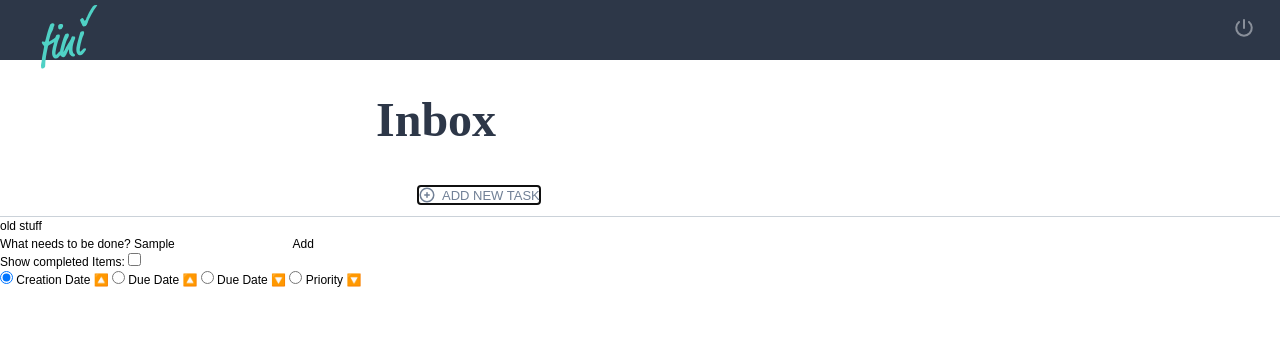
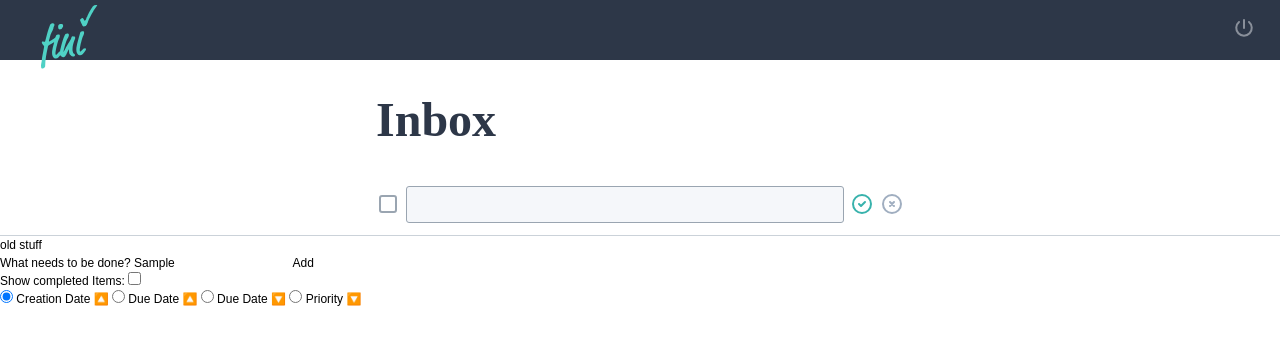
Before and after one commit to martinemmert/svelte-todo-app, a Svelte app: page / in a window 1280 px wide. Both pictures are taken after typing "Sample" into the empty fields and a click on the button "ADD NEW TASK". Shown: the top 344 px of the page. Built offline with nearby package versions, Linux system fonts and the light colour scheme; a web font is replaced by a local one; what @tailwindcss/custom-forms would draw is missing.

Commit message:
feat: replace contenteditable with input field, add create task functionality

```diff
--- a/src/App.svelte
+++ b/src/App.svelte
@@ -34,28 +34,31 @@
   const identityObject = {};
 
   let selectedTask = undefined;
+  let isAddModeEnabled = false;
 
   function handleAction(action) {
     const { type, payload = identityObject } = action;
     const { id, title } = payload;
     console.log({ type, ...payload });
     switch (type) {
+      case "add":
+        isAddModeEnabled = true;
+        break;
       case "toggle":
-        todos.toggle(id);
-        break;
+        return todos.toggle(id);
       case "edit":
         selectedTask = id;
         break;
       case "change":
-        todos.setText(id, title);
         selectedTask = undefined;
-        break;
+        isAddModeEnabled = false;
+        return id === "__NEW_TASK__" ? todos.add(title) : todos.setText(id, title);
       case "cancel":
         selectedTask = undefined;
+        isAddModeEnabled = false;
         break;
       case "delete":
-        if (confirm("Delete Item?")) todos.remove(id);
-        break;
+        return confirm("Delete Item?") && todos.remove(id);
     }
   }
 </script>
@@ -63,7 +66,12 @@
 <main>
   <NavBar />
   <div class="max-w-3xl px-8 mx-auto mt-6 md:mt-12">
-    <TaskList {tasks} {selectedTask} on:action="{event => handleAction(event.detail)}" />
+    <TaskList
+      {tasks}
+      {selectedTask}
+      {isAddModeEnabled}
+      on:action="{event => handleAction(event.detail)}"
+    />
   </div>
   <hr class="mt-4" />
   old stuff
--- a/src/components/TaskListItem/List.svelte
+++ b/src/components/TaskListItem/List.svelte
@@ -7,6 +7,7 @@
 
   export let tasks;
   export let selectedTask = undefined;
+  export let isAddModeEnabled = false;
 
   const dispatch = createEventDispatcher();
   const handleAction = createHandleAction(dispatch);
@@ -64,6 +65,15 @@
         />
       </li>
     {/each}
+    {#if isAddModeEnabled}
+      <li class="mt-4 md:mt-2 first:mt-0">
+        <Task
+          title=""
+          isEditModeEnabled
+          on:action="{event => handleAction(event, { id: '__NEW_TASK__' })}"
+        />
+      </li>
+    {/if}
   </ul>
 {:else}
   <div class="flex flex-col items-center">
@@ -75,7 +85,9 @@
     <h2 class="text-2xl font-bold text-teal-400 float-text font-handwritten">fini ...</h2>
   </div>
 {/if}
-<button class="flex items-center mt-2 text-gray-600 ml-14" on:click="{() => handleAction('add')}">
-  <TablerIcon iconName="circle-plus" class="w-6 h-6" />
-  <span class="relative ml-2 font-sans leading-none uppercase text-small">Add new task</span>
-</button>
+{#if !isAddModeEnabled}
+  <button class="flex items-center mt-2 text-gray-600 ml-14" on:click="{() => handleAction('add')}">
+    <TablerIcon iconName="circle-plus" class="w-6 h-6" />
+    <span class="relative ml-2 font-sans leading-none uppercase text-small">Add new task</span>
+  </button>
+{/if}
--- a/src/components/TaskListItem/Task.svelte
+++ b/src/components/TaskListItem/Task.svelte
@@ -1,6 +1,6 @@
 <script context="module">
   const TF_CLASS_NAMES_DEFAULT =
-    "px-4 py-2 w-full font-serif font-book text-base leading-normal border rounded focus:outline-none transition transition-colors duration-150 ease-out";
+    "block px-4 py-2 w-full font-serif font-book text-base leading-normal border rounded focus:outline-none transition transition-colors duration-150 ease-out";
   const TF_CLASS_NAMES_IDLE = `${TF_CLASS_NAMES_DEFAULT} text-gray-800 cursor-text border-transparent`;
   const TF_CLASS_NAMES_EDITABLE = `${TF_CLASS_NAMES_DEFAULT} text-gray-800 cursor-text bg-gray-100 border-gray-400`;
   const TF_CLASS_NAMES_COMPLETED = `${TF_CLASS_NAMES_DEFAULT} text-gray-500 cursor-default border-transparent line-through`;
@@ -26,23 +26,51 @@
   let textField;
   let options;
 
+  $: textFieldClassName = isEditModeEnabled ? TF_CLASS_NAMES_EDITABLE : TF_CLASS_NAMES_IDLE;
+
   function actionHandler(event) {
     const type = getActionTypeFromEvent(event);
     if (isTaskCompleted) return handleAction(event);
     switch (type) {
       case "cancel":
-      case "clickoutside":
         $value = title;
         return handleAction("cancel");
       case "confirm":
-        return $value !== title && handleAction("change", { title: $value });
+        return (
+          ($value === title && handleAction("cancel")) ||
+          ($value !== title && handleAction("change", { title: $value }))
+        );
       default:
         return handleAction(event);
     }
   }
 
+  function onKeyDown(event) {
+    const { key } = event;
+    if (!isEditModeEnabled) {
+      switch (key) {
+        case "Enter":
+        case "Space":
+        case " ":
+          actionHandler("edit");
+          break;
+      }
+    } else {
+      switch (key) {
+        case "Enter":
+          actionHandler("confirm");
+          break;
+        case "Escape":
+          actionHandler("cancel");
+          break;
+      }
+    }
+  }
+
   afterUpdate(() => {
-    if (isEditModeEnabled && document.activeElement !== textField) textField.focus();
+    if (textField && isEditModeEnabled) {
+      if (document.activeElement !== textField) textField.focus();
+    }
   });
 </script>
 
@@ -78,18 +106,17 @@
   </svg>
   <!-- begin: text field -->
   {#if !isTaskCompleted}
-    <p
+    <input
+      type="text"
       bind:this="{textField}"
-      contenteditable="{isEditModeEnabled}"
+      readonly="{!isEditModeEnabled}"
       use:clickoutside="{{ enabled: isEditModeEnabled, exclude: [options] }}"
-      on:clickoutside="{() => actionHandler('clickoutside')}"
-      use:actionable="{{ type: 'edit', enabled: !isEditModeEnabled }}"
-      on:action="{actionHandler}"
-      on:input="{event => value.set(event.target.textContent)}"
-      class="{isEditModeEnabled ? TF_CLASS_NAMES_EDITABLE : TF_CLASS_NAMES_IDLE}"
-    >
-      {$value}
-    </p>
+      on:clickoutside="{() => handleAction('cancel')}"
+      on:click="{() => !isEditModeEnabled && handleAction('edit')}"
+      on:keydown="{onKeyDown}"
+      class="{textFieldClassName}"
+      bind:value="{$value}"
+    />
   {:else}
     <p class="{TF_CLASS_NAMES_COMPLETED}">{$value}</p>
   {/if}
```
